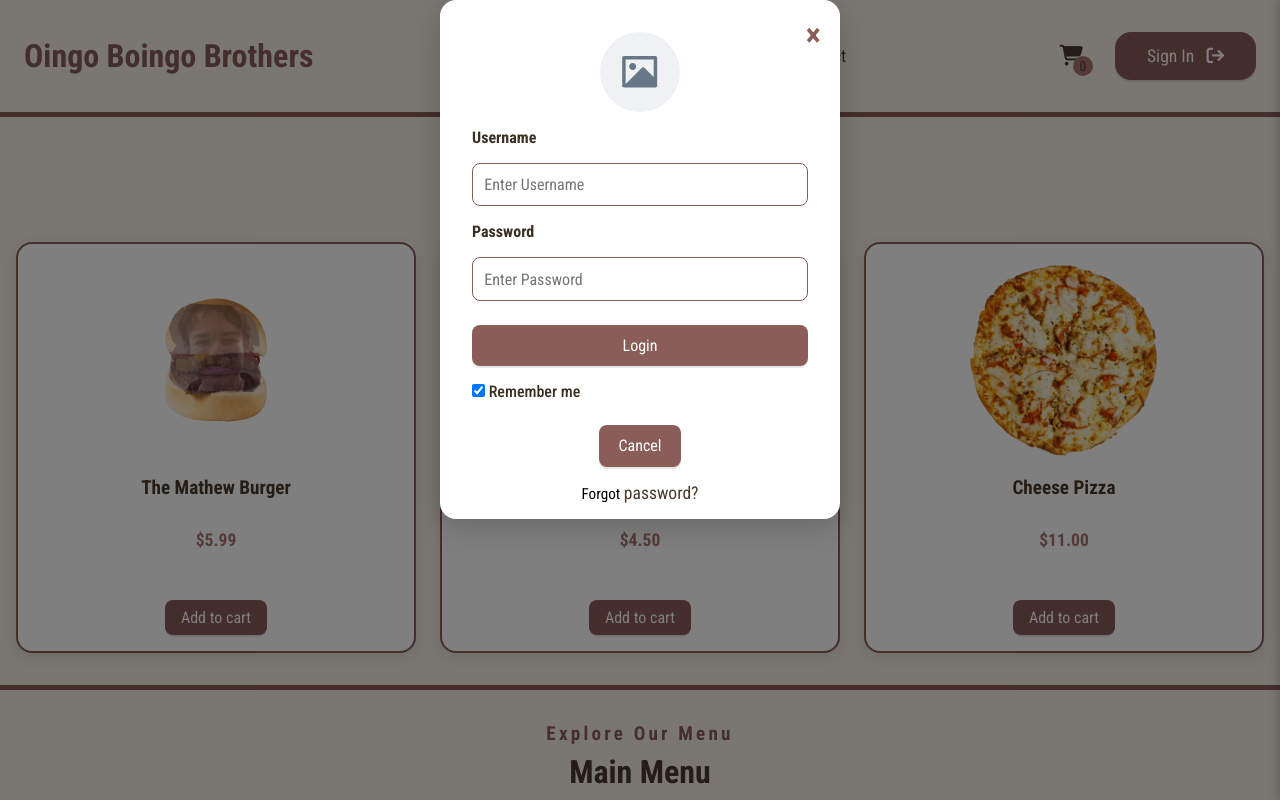
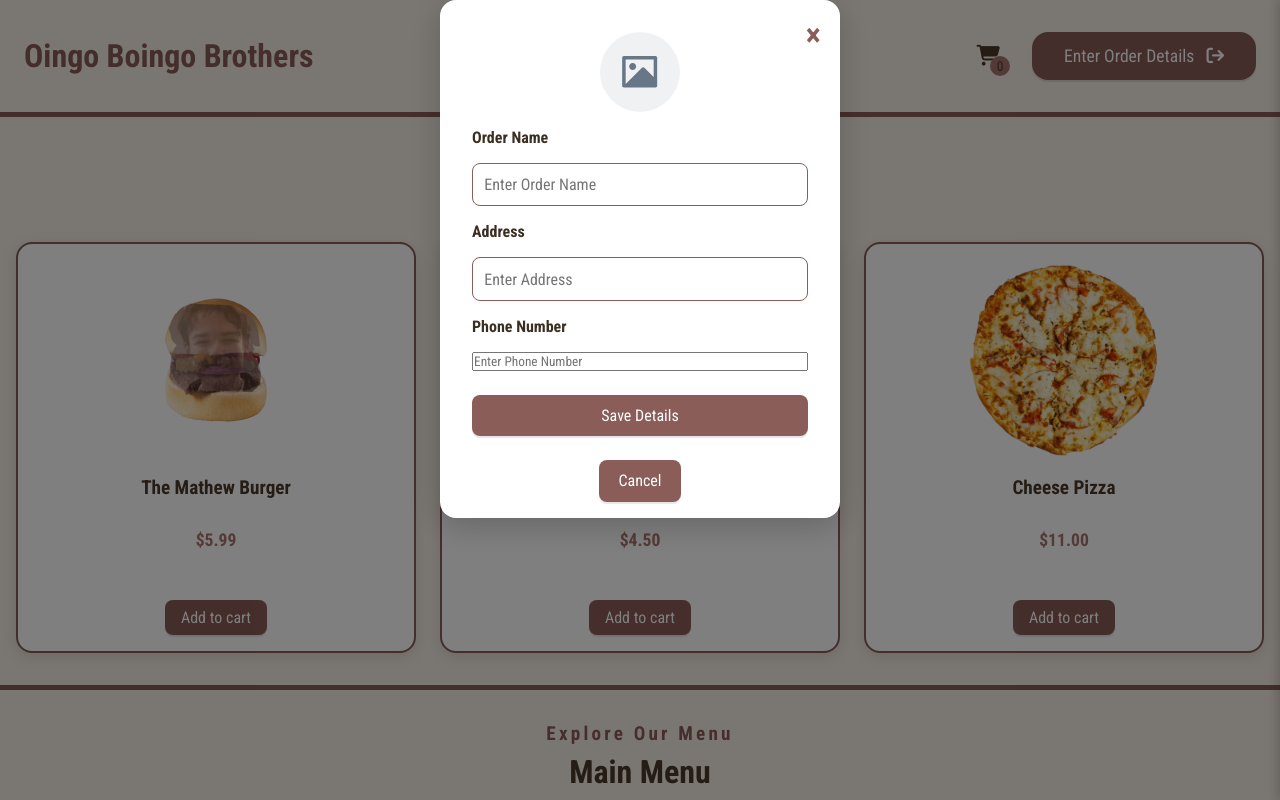
Before and after one commit to robertsc2/Takeaway-System, a Flask app: page /menu in a window 1280 px wide, after a click on "Enter Order Details". Run offline with Flask 3, Linux system fonts and the light colour scheme.

Commit message:
order detail stuff

```diff
--- a/app.py
+++ b/app.py
@@ -1,16 +1,72 @@
 from flask import Flask, render_template, request, jsonify, session
 from flask_cors import CORS
+from datetime import datetime
 
 app = Flask(__name__)
 CORS(app)
 
+app.secret_key = 'jacobstinks'
 
-app.secret_key = 'jacobstinks'
+def format_order_output(items, total):
+    """Format order details for console output"""
+    print("\n" + "="*60)
+    print("🛒 NEW ORDER RECEIVED")
+    print("="*60)
+    print(f"📅 Time: {datetime.now().strftime('%Y-%m-%d %H:%M:%S')}")
+    print(f"💰 Total: ${total}")
+    print("\n📦 ITEMS:")
+    print("-" * 40)
+
+    for i, item in enumerate(items, 1):
+        item_total = float(item['price']) * int(item['qty'])
+        print(f"{i:2d}. {item['name']:<20} | ${item['price']:>6.2f} x {item['qty']:>2} = ${item_total:>7.2f}")
+
+    print("-" * 40)
+    print(f"{'TOTAL':<26} = ${float(total):>7.2f}")
+    print("="*60 + "\n")
+
+def format_complete_order_output(order_details, cart, payment_info):
+    """Format complete order details for console output"""
+    print("\n" + "="*80)
+    print("🎉 ORDER COMPLETED SUCCESSFULLY!")
+    print("="*80)
+    print(f"📅 Completed: {datetime.now().strftime('%Y-%m-%d %H:%M:%S')}")
+
+    # Customer Details
+    print("\n👤 CUSTOMER DETAILS:")
+    print("-" * 50)
+    print(f"Name:    {order_details.get('orderName', 'N/A')}")
+    print(f"Address: {order_details.get('orderAddress', 'N/A')}")
+    print(f"Phone:   {order_details.get('orderPhone', 'N/A')}")
+
+    # Order Items
+    print("\n📦 ORDER ITEMS:")
+    print("-" * 50)
+    total_amount = 0
+    for i, item in enumerate(cart, 1):
+        item_total = float(item['price']) * int(item['qty'])
+        total_amount += item_total
+        print(f"{i:2d}. {item['name']:<25} | ${item['price']:>6.2f} x {item['qty']:>2} = ${item_total:>7.2f}")
+
+    print("-" * 50)
+    print(f"{'TOTAL AMOUNT':<31} = ${total_amount:>7.2f}")
+
+    # Payment Info (masked for security)
+    print("\n💳 PAYMENT DETAILS:")
+    print("-" * 50)
+    card_number = payment_info.get('cardnumber', '')
+    masked_card = f"****-****-****-{card_number[-4:]}" if len(card_number) >= 4 else "****-****-****-****"
+
+    print(f"Cardholder: {payment_info.get('cardname', 'N/A')}")
+    print(f"Card:       {masked_card}")
+    print(f"Expires:    {payment_info.get('expmonth', 'XX')}/{payment_info.get('expyear', 'XXXX')}")
+    print(f"Security:   ***")  # Never show security code
+
+    print("="*80 + "\n")
 
 @app.route('/payment')
 def payment():
-    # Get the total from the session, default to 0.00 if not found
-    total = session.get('cart_total', '0.00')
+    total = session.get('cart_total', 'error')
     return render_template('payment.html', total=total)
 
 @app.route('/')
@@ -28,25 +84,37 @@
 @app.route('/checkout', methods=['POST'])
 def checkout():
     data = request.get_json()
-
-    # Process the order
     items = data.get('items', [])
     total = data.get('total', 0)
 
-    # Store the total in the session for the payment page
     session['cart_total'] = f"{float(total):.2f}"
     session['cart_items'] = items
 
-    # Print order details to the console
-    print('Order received:')
-    print('Items:', items)
-    print('Total:', total)
+    format_order_output(items, total)
 
-    # Return a success response with redirect URL
     return jsonify({
         'message': 'Order processed successfully!',
         'redirect_url': '/payment'
     }), 200
 
+@app.route('/complete-order', methods=['POST'])
+def complete_order():
+    data = request.get_json()
+    order_details = data.get('orderDetails', {})
+    cart = data.get('cart', [])
+    payment_info = data.get('paymentInfo', {})
+
+    format_complete_order_output(order_details, cart, payment_info)
+
+    session.pop('cart_total', None)
+    session.pop('cart_items', None)
+    session.pop('order_timestamp', None)
+
+    return jsonify({
+        'success': True,
+        'message': 'Order completed successfully!',
+        'order_id': 1
+    }), 200
+
 if __name__ == '__main__':
     app.run(debug=True)
--- a/static/javascript.js
+++ b/static/javascript.js
@@ -123,19 +123,21 @@
             cartTab.style.display = 'none';
         });
 
-    // CHECKOUT BUTTON HANDLER - MOVED INSIDE DOMContentLoaded
-    // Check if checkout button exists (only on menu page)
+    // FIXED CHECKOUT BUTTON HANDLER
     const checkoutBtn = document.getElementById('checkoutBtn');
     if (checkoutBtn) {
         checkoutBtn.addEventListener('click', function(e) {
-            e.preventDefault();
+            e.preventDefault(); // Prevent the default link behavior
 
-            // Calculate the total from the cart
+            if (cart.length === 0) {
+                alert('Your cart is empty!');
+                return;
+            }
+
+            // Calculate total
             const total = cart.reduce((sum, item) => sum + item.price * item.qty, 0);
 
-            console.log('Sending cart data:', { items: cart, total: total }); // Debug log
-
-            // Send cart data to Flask
+            // Send cart data to server
             fetch('/checkout', {
                 method: 'POST',
                 headers: {
@@ -143,20 +145,21 @@
                 },
                 body: JSON.stringify({
                     items: cart,
-                    total: total
+                    total: total.toFixed(2)
                 })
             })
             .then(response => response.json())
             .then(data => {
-                console.log('Server response:', data); // Debug log
                 if (data.redirect_url) {
                     // Redirect to payment page
                     window.location.href = data.redirect_url;
+                } else {
+                    alert('Error processing checkout');
                 }
             })
             .catch(error => {
                 console.error('Error:', error);
-                alert('There was an error processing your order. Please try again.');
+                alert('Error processing checkout');
             });
         });
     }
@@ -170,4 +173,23 @@
             }
         }
     }
+
+    // Save order details from modal to localStorage
+    const orderDetailsForm = document.getElementById('orderDetailsForm');
+    if (orderDetailsForm) {
+        orderDetailsForm.addEventListener('submit', function(e) {
+            e.preventDefault();
+            const orderName = document.getElementById('orderName').value;
+            const orderAddress = document.getElementById('orderAddress').value;
+            const orderPhone = document.getElementById('orderPhone').value;
+            // Save to localStorage
+            localStorage.setItem('orderDetails', JSON.stringify({
+                orderName,
+                orderAddress,
+                orderPhone
+            }));
+            document.getElementById('id01').style.display = 'none';
+            alert('Order details saved!');
+        });
+    }
 });
--- a/static/style.css
+++ b/static/style.css
@@ -1006,16 +1006,6 @@
   background: var(--rustic2);
 }
 
-/* Hide number input spinners */
-.payment-inputBox input[type="number"]::-webkit-inner-spin-button,
-.payment-inputBox input[type="number"]::-webkit-outer-spin-button {
-  -webkit-appearance: none;
-  margin: 0;
-}
-.payment-inputBox input[type="number"] {
-  -moz-appearance: textfield;
-}
-
 /* Storefront img styling */
 
 .storefront {
--- a/templates/menu.html
+++ b/templates/menu.html
@@ -28,10 +28,9 @@
                     <i class="fa-solid fa-cart-shopping"></i>
                     <span class="cart-value">0</span>
                 </a>
-                <!-- W3 Schools login button -->
-                <!-- Button to open the modal login form -->
+                <!-- Button to open the modal order details form -->
                 <button onclick="document.getElementById('id01').style.display='block'" class="signin btn">
-                    Sign In &nbsp;
+                    Enter Order Details &nbsp;
                     <i class="fa-solid fa-arrow-right-from-bracket"></i>
                 </button>
 
@@ -41,20 +40,18 @@
                         <div class="imgcontainer">
                             <img src="/static/images/placeholder.svg" alt="Avatar" class="avatar" />
                         </div>
-                        <form class="modal-form" action="/action_page.php">
+                        <form class="modal-form" id="orderDetailsForm">
                             <div class="container">
-                                <label for="uname"><b>Username</b></label>
-                                <input type="text" placeholder="Enter Username" name="uname" id="uname" required />
-                                <label for="psw"><b>Password</b></label>
-                                <input type="password" placeholder="Enter Password" name="psw" id="psw" required />
-                                <button type="submit" class="btn">Login</button>
-                                <label>
-                                    <input type="checkbox" checked="checked" name="remember" /> Remember me
-                                </label>
+                                <label for="orderName"><b>Order Name</b></label>
+                                <input type="text" placeholder="Enter Order Name" name="orderName" id="orderName" required />
+                                <label for="orderAddress"><b>Address</b></label>
+                                <input type="text" placeholder="Enter Address" name="orderAddress" id="orderAddress" required />
+                                <label for="orderPhone"><b>Phone Number</b></label>
+                                <input type="tel" placeholder="Enter Phone Number" name="orderPhone" id="orderPhone" required />
+                                <button type="submit" class="btn">Save Details</button>
                             </div>
                             <div class="container modal-footer">
                                 <button type="button" onclick="document.getElementById('id01').style.display='none'" class="cancelbtn btn">Cancel</button>
-                                <span class="psw">Forgot <a href="#">password?</a></span>
                             </div>
                         </form>
                     </div>
@@ -171,67 +168,6 @@
             </div>
         </div>
 
-        <!-- Category 3 Pizza -->
-        <div class="menu-category">
-            <div class="menu-items flex gap-3">
-                <div class="menu-item">
-                    <img src="/static/food/Cheese Pizza.png" alt="Cheese Pizza"  />
-                    <h4>Cheese Pizza</h4>
-                    <h4 class="price">$11.00</h4>
-                    <a class="btn">Add to cart</a>
-                </div>
-                <div class="menu-item">
-                    <img src="/static/food/Hawaiian Pizza.png" alt=""  />
-                    <h4>Hawaiian Pizza</h4>
-                    <h4 class="price">$14.00</h4>
-                    <a class="btn">Add to cart</a>
-                </div>
-                <div class="menu-item">
-                    <img src="/static/food/Meat Lovers Pizza.png" alt=""  />
-                    <h4>Meat Lovers</h4>
-                    <h4 class="price">$13.00</h4>
-                    <a class="btn">Add to cart</a>
-                </div>
-                <div class="menu-item">
-                    <img src="/static/food/Pepperoni Pizza.png" alt=""  />
-                    <h4>Peperoni Pizza</h4>
-                    <h4 class="price">$12.00</h4>
-                    <a class="btn">Add to cart</a>
-                </div>
-            </div>
-        </div>
-
-
-        <!-- Category 4 Drinks-->
-
-        <div class="menu-category">
-            <div class="menu-items flex gap-3">
-                <div class="menu-item">
-                    <img src="/static/food/coke.png" alt="Coke Can"  />
-                    <h4>Coke Can</h4>
-                    <h4 class="price">$3.50</h4>
-                    <a class="btn">Add to cart</a>
-                </div>
-                <div class="menu-item">
-                    <img src="/static/food/fanta.png" alt="Fanta Can"  />
-                    <h4>Fanta Can</h4>
-                    <h4 class="price">$3.50</h4>
-                    <a class="btn">Add to cart</a>
-                </div>
-                <div class="menu-item">
-                    <img src="/static/food/l&p.png" alt="L&P Can"  />
-                    <h4>L&P Can</h4>
-                    <h4 class="price">$3.50</h4>
-                    <a class="btn">Add to cart</a>
-                </div>
-                <div class="menu-item">
-                    <img src="/static/food/sprite.jpg" alt="Sprite"  />
-                    <h4>Sprite</h4>
-                    <h4 class="price">$4.50</h4>
-                    <a class="btn">Add to cart</a>
-                </div>
-            </div>
-        </div>
 
 
 
```
Also changed, not shown: static/payment.js (added, +41 -0 lines), templates/about.html (+11 -24 lines), templates/index.html (+11 -16 lines), templates/payment.html (+5 -3 lines), .TXT.
